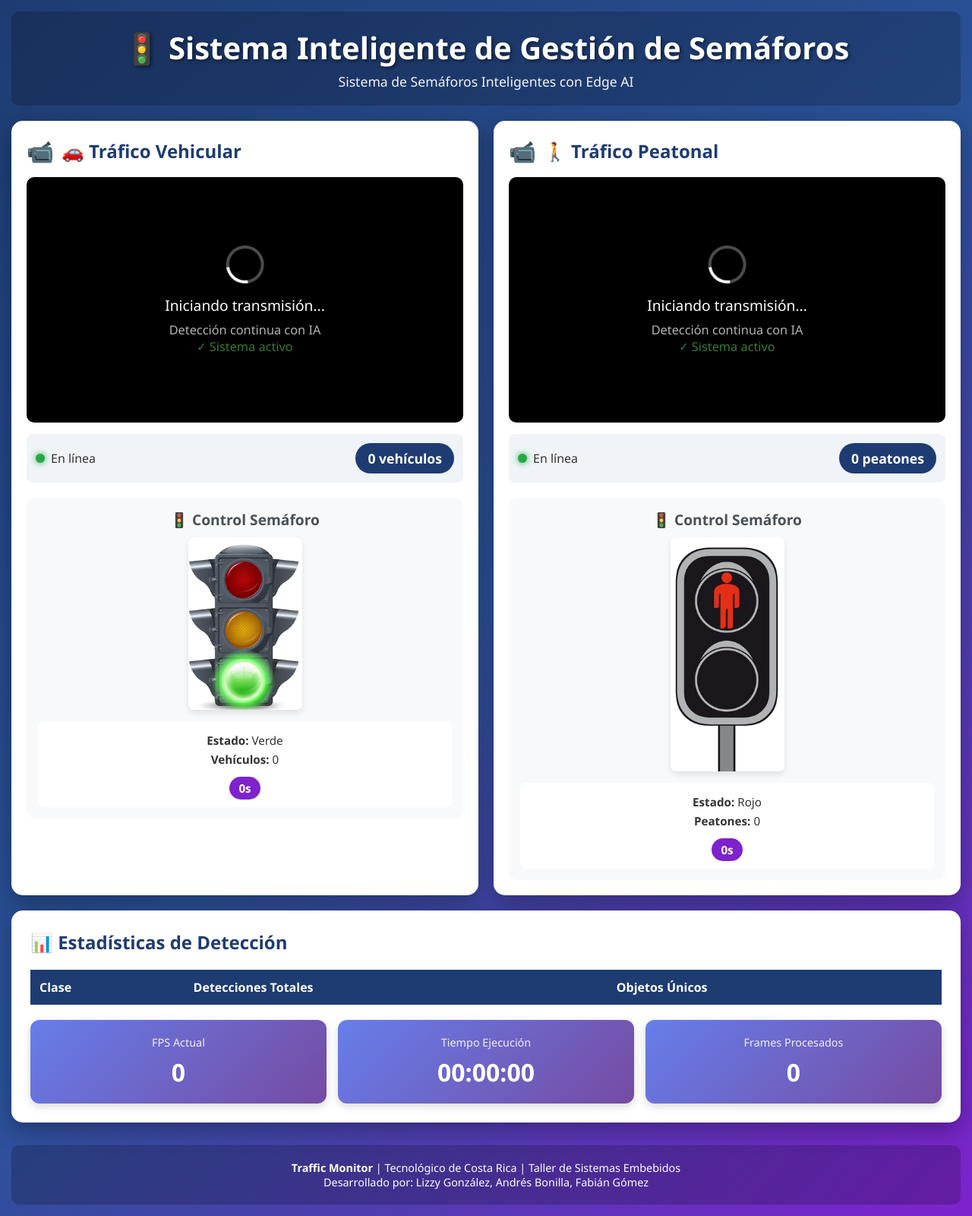
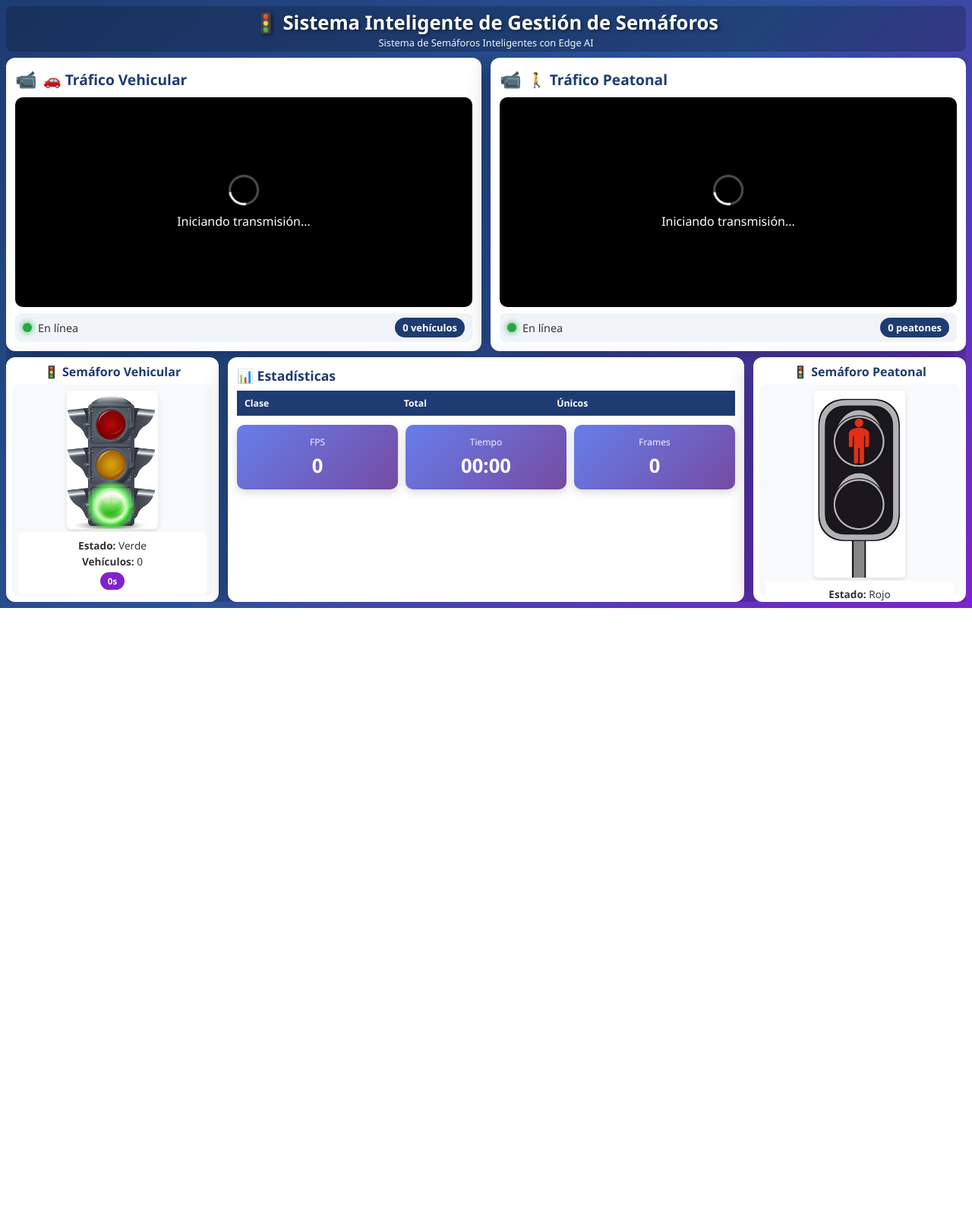
Before and after one commit to Alonso11/FlowZen, a Flask app: page / in a window 1280 px wide. Shown: the whole page at 76% size. After the commit the page ends 800 px from the top, so only its background shows below. Run offline with Flask 2, Linux system fonts and the light colour scheme; lists and menus that the app fills with data are empty; parts of the project's set-up code (start-up, migrations or seed data) failed here and were passed over.

Commit message:
Improve web dashboard layout with optimized grid distribution

```diff
--- a/traffic-monitor/config.py
+++ b/traffic-monitor/config.py
@@ -74,7 +74,7 @@
 # =============================================================================
 ENABLE_STREAMING = True
 STREAM_DIR = '/tmp'  # Directorio para archivos HLS
-HLS_SEGMENT_DURATION = 2  # Duración de cada segmento HLS en segundos (corto para reducir latencia)
+HLS_SEGMENT_DURATION = 2  # Duración de cada segmento HLS en segundos
 HLS_LIST_SIZE = 10  # Número de segmentos en la playlist
 
 # Configuración de codec
--- a/traffic-monitor/main.py
+++ b/traffic-monitor/main.py
@@ -379,8 +379,8 @@
         Loop principal en modo semáforos (dos fuentes de video).
         """
         self.running = True
-        logger.info("Iniciando loop principal (modo semáforos)...")
-        logger.info("Alternando procesamiento IA entre videos")
+        logger.info("Iniciando loop principal (modo semáforos optimizado)...")
+        logger.info("Alternando procesamiento IA entre videos para mejor rendimiento")
         logger.info("Presione Ctrl+C para detener")
 
         fps_start_time = time.time()
@@ -412,6 +412,7 @@
                 process_vehicular = (frame_counter % 2 == 0)
                 process_pedestrian = (frame_counter % 2 == 1)
 
+                # Procesar frame vehicular (con IA o usando cache)
                 if process_vehicular:
                     processed_vehicular, tracked_vehicular, inference_time_v = self.process_frame(
                         frame_vehicular, self.tracker_vehicular
@@ -422,6 +423,7 @@
                 else:
                     self.tracker_vehicular.update([])
 
+                    # Usar frame anterior con detecciones previas
                     if last_processed_vehicular is not None:
                         if config.DRAW_BBOXES and last_tracked_vehicular:
                             processed_vehicular = self.postprocessor.draw_detections(
@@ -436,6 +438,7 @@
                         processed_vehicular = frame_vehicular.copy()
                         tracked_vehicular = []
 
+                # Procesar frame peatonal (con IA o usando cache)
                 if process_pedestrian:
                     processed_pedestrian, tracked_pedestrian, inference_time_p = self.process_frame(
                         frame_pedestrian, self.tracker_pedestrian
@@ -446,6 +449,7 @@
                 else:
                     self.tracker_pedestrian.update([])
 
+                    # Usar frame anterior con detecciones previas
                     if last_processed_pedestrian is not None:
                         if config.DRAW_BBOXES and last_tracked_pedestrian:
                             processed_pedestrian = self.postprocessor.draw_detections(
--- a/traffic-monitor/templates/index.html
+++ b/traffic-monitor/templates/index.html
@@ -15,58 +15,84 @@
             font-family: 'Segoe UI', Tahoma, Geneva, Verdana, sans-serif;
             background: linear-gradient(135deg, #1e3c72 0%, #2a5298 50%, #7e22ce 100%);
             color: #333;
-            padding: 15px;
+            padding: 8px;
             min-height: 100vh;
+            overflow: hidden;
         }
 
         .container {
-            max-width: 1800px;
+            max-width: 100%;
+            height: calc(100vh - 16px);
+            display: flex;
+            flex-direction: column;
             margin: 0 auto;
         }
 
         header {
             text-align: center;
             color: white;
-            margin-bottom: 20px;
-            padding: 20px;
+            padding: 6px 20px;
             background: rgba(0, 0, 0, 0.2);
-            border-radius: 10px;
+            border-radius: 8px;
+            flex-shrink: 0;
+            height: 60px;
+            display: flex;
+            flex-direction: column;
+            justify-content: center;
         }
 
         header h1 {
-            font-size: 2.5em;
-            margin-bottom: 5px;
+            font-size: 1.6em;
+            margin: 0;
             text-shadow: 2px 2px 4px rgba(0,0,0,0.5);
         }
 
         header .subtitle {
-            font-size: 1.1em;
+            font-size: 0.8em;
             opacity: 0.95;
             font-weight: 300;
+            margin: 0;
         }
 
-        /* Grid principal: Dos videos arriba, estadísticas abajo */
+        /* Grid principal: Layout de 2 filas sin scroll */
+        .main-grid {
+            display: grid;
+            grid-template-rows: 1.2fr 1fr;
+            gap: 8px;
+            flex: 1;
+            overflow: hidden;
+            margin-top: 8px;
+            min-height: 0;
+        }
+
+        /* Grid de videos (fila superior) */
         .video-grid {
             display: grid;
             grid-template-columns: 1fr 1fr;
-            gap: 20px;
-            margin-bottom: 20px;
+            gap: 12px;
+            height: 100%;
+            min-height: 0;
         }
 
         .video-panel {
             background: white;
-            border-radius: 15px;
-            padding: 20px;
+            border-radius: 12px;
+            padding: 12px;
             box-shadow: 0 10px 30px rgba(0,0,0,0.3);
+            display: flex;
+            flex-direction: column;
+            height: 100%;
+            min-height: 0;
         }
 
         .video-panel h2 {
             color: #1e3c72;
-            margin-bottom: 15px;
-            font-size: 1.5em;
+            margin-bottom: 8px;
+            font-size: 1.2em;
             display: flex;
             align-items: center;
-            gap: 10px;
+            gap: 8px;
+            flex-shrink: 0;
         }
 
         .video-panel h2::before {
@@ -80,7 +106,8 @@
             border-radius: 10px;
             overflow: hidden;
             position: relative;
-            padding-top: 56.25%; /* 16:9 aspect ratio */
+            flex: 1;
+            min-height: 0;
         }
 
         .video-container video {
@@ -98,7 +125,7 @@
             left: 50%;
             transform: translate(-50%, -50%);
             color: white;
-            font-size: 1.2em;
+            font-size: 1em;
             text-align: center;
             z-index: 10;
             display: none;
@@ -109,13 +136,13 @@
         }
 
         .spinner {
-            border: 4px solid rgba(255, 255, 255, 0.3);
-            border-top: 4px solid white;
+            border: 3px solid rgba(255, 255, 255, 0.3);
+            border-top: 3px solid white;
             border-radius: 50%;
-            width: 50px;
-            height: 50px;
+            width: 40px;
+            height: 40px;
             animation: spin 1s linear infinite;
-            margin: 0 auto 15px auto;
+            margin: 0 auto 10px auto;
         }
 
         @keyframes spin {
@@ -124,136 +151,149 @@
         }
 
         .video-status {
-            margin-top: 15px;
-            padding: 12px;
+            margin-top: 8px;
+            padding: 6px 10px;
             background: #f0f4f8;
             border-radius: 8px;
             display: flex;
             justify-content: space-between;
             align-items: center;
+            flex-shrink: 0;
+            font-size: 0.9em;
         }
 
         .count-badge {
             background: #1e3c72;
             color: white;
-            padding: 8px 16px;
+            padding: 4px 10px;
             border-radius: 20px;
             font-weight: bold;
-            font-size: 1.1em;
+            font-size: 0.9em;
         }
 
-        /* Grid de estadísticas y semáforos */
-        .stats-grid {
+        /* Grid inferior: Semáforo | Estadísticas | Semáforo */
+        .bottom-grid {
             display: grid;
-            grid-template-columns: 2fr 1fr;
-            gap: 20px;
-            margin-bottom: 20px;
+            grid-template-columns: 320px minmax(600px, 1fr) 320px;
+            gap: 12px;
+            height: 100%;
+            min-height: 0;
         }
 
         .stats-panel {
             background: white;
-            border-radius: 15px;
-            padding: 25px;
+            border-radius: 12px;
+            padding: 12px;
             box-shadow: 0 10px 30px rgba(0,0,0,0.3);
+            overflow-y: auto;
+            height: 100%;
+            min-height: 0;
         }
 
         .stats-panel h2 {
             color: #1e3c72;
-            margin-bottom: 20px;
-            font-size: 1.5em;
+            margin-bottom: 8px;
+            font-size: 1.1em;
             display: flex;
             align-items: center;
-            gap: 10px;
+            gap: 8px;
+            flex-shrink: 0;
         }
 
         /* Panel de semáforos */
-        .traffic-lights-panel {
+        .traffic-light-panel {
             background: white;
-            border-radius: 15px;
-            padding: 25px;
+            border-radius: 12px;
+            padding: 8px;
             box-shadow: 0 10px 30px rgba(0,0,0,0.3);
+            display: flex;
+            flex-direction: column;
+            height: 100%;
+            min-height: 0;
         }
 
-        .traffic-lights-panel h2 {
+        .traffic-light-panel h2 {
             color: #1e3c72;
-            margin-bottom: 20px;
-            font-size: 1.5em;
+            margin-bottom: 6px;
+            font-size: 1em;
             text-align: center;
-        }
-
-        .traffic-lights-container {
-            display: flex;
-            flex-direction: column;
-            gap: 20px;
+            flex-shrink: 0;
         }
 
         .traffic-light-box {
             text-align: center;
-            padding: 15px;
+            padding: 8px;
             background: #f8f9fa;
-            border-radius: 12px;
-            transition: transform 0.3s ease;
-        }
-
-        .traffic-light-box:hover {
-            transform: scale(1.02);
+            border-radius: 8px;
+            flex: 1;
+            display: flex;
+            flex-direction: column;
+            justify-content: space-evenly;
+            min-height: 0;
         }
 
         .traffic-light-box h3 {
-            margin-bottom: 10px;
+            margin: 0 0 4px 0;
             color: #495057;
-            font-size: 1.2em;
+            font-size: 0.85em;
+            flex-shrink: 0;
         }
 
         .traffic-light-image {
             width: 100%;
-            max-width: 150px;
+            max-width: 110px;
             height: auto;
             margin: 0 auto;
             display: block;
-            border-radius: 8px;
-            box-shadow: 0 4px 8px rgba(0,0,0,0.1);
+            border-radius: 6px;
+            box-shadow: 0 3px 6px rgba(0,0,0,0.1);
+            flex-shrink: 1;
         }
 
         .traffic-light-info {
-            margin-top: 15px;
-            padding: 10px;
+            margin-top: 4px;
+            padding: 6px 8px;
             background: white;
-            border-radius: 8px;
-            font-size: 0.95em;
+            border-radius: 6px;
+            font-size: 0.85em;
+            flex-shrink: 0;
         }
 
         .traffic-light-info p {
-            margin: 5px 0;
+            margin: 2px 0;
+            line-height: 1.4;
         }
 
         .time-badge {
             display: inline-block;
             background: #7e22ce;
             color: white;
-            padding: 5px 12px;
-            border-radius: 15px;
+            padding: 4px 10px;
+            border-radius: 12px;
             font-weight: bold;
-            margin-top: 8px;
+            margin-top: 3px;
+            font-size: 0.85em;
         }
 
         /* Tablas de estadísticas */
         .stats-table {
             width: 100%;
             border-collapse: collapse;
-            margin-top: 15px;
+            margin-top: 8px;
+            font-size: 0.9em;
         }
 
         .stats-table th {
             background: #1e3c72;
             color: white;
-            padding: 12px;
+            padding: 8px 10px;
             text-align: left;
             font-weight: 600;
+            font-size: 0.85em;
         }
 
         .stats-table td {
-            padding: 12px;
+            padding: 8px 10px;
             border-bottom: 1px solid #dee2e6;
         }
 
@@ -262,7 +302,7 @@
         }
 
         .stat-number {
-            font-size: 1.3em;
+            font-size: 1.1em;
             font-weight: bold;
             color: #7e22ce;
         }
@@ -271,27 +311,27 @@
         .performance-grid {
             display: grid;
             grid-template-columns: repeat(3, 1fr);
-            gap: 15px;
-            margin-top: 20px;
+            gap: 10px;
+            margin-top: 12px;
         }
 
         .metric-card {
             background: linear-gradient(135deg, #667eea 0%, #764ba2 100%);
             color: white;
-            padding: 20px;
-            border-radius: 12px;
+            padding: 14px 10px;
+            border-radius: 10px;
             text-align: center;
             box-shadow: 0 4px 12px rgba(0,0,0,0.15);
         }
 
         .metric-card .label {
-            font-size: 0.9em;
+            font-size: 0.75em;
             opacity: 0.9;
-            margin-bottom: 8px;
+            margin-bottom: 5px;
         }
 
         .metric-card .value {
-            font-size: 2em;
+            font-size: 1.6em;
             font-weight: bold;
         }
 
@@ -314,19 +354,43 @@
         }
 
         /* Responsive */
+        @media (max-width: 1400px) {
+            .bottom-grid {
+                grid-template-columns: 280px minmax(500px, 1fr) 280px;
+            }
+
+            .traffic-light-image {
+                max-width: 120px;
+            }
+        }
+
         @media (max-width: 1200px) {
+            .main-grid {
+                grid-template-rows: auto auto;
+                height: auto;
+            }
+
             .video-grid {
                 grid-template-columns: 1fr;
             }
 
-            .stats-grid {
+            .bottom-grid {
                 grid-template-columns: 1fr;
+                height: auto;
+            }
+
+            body {
+                overflow-y: auto;
+            }
+
+            .container {
+                height: auto;
             }
         }
 
         @media (max-width: 768px) {
             header h1 {
-                font-size: 1.8em;
+                font-size: 1.5em;
             }
 
             .performance-grid {
@@ -348,33 +412,24 @@
             animation: pulse 1s infinite;
         }
 
-        /* Footer */
-        footer {
-            text-align: center;
-            color: white;
-            margin-top: 30px;
-            padding: 20px;
-            background: rgba(0, 0, 0, 0.2);
-            border-radius: 10px;
-            font-size: 0.9em;
-        }
-
+        /* Alert box compacto */
         .alert-box {
-            padding: 15px;
-            margin: 15px 0;
-            border-radius: 8px;
+            padding: 6px 8px;
+            margin: 6px 0;
+            border-radius: 6px;
             display: none;
+            font-size: 0.8em;
         }
 
         .alert-warning {
             background: #fff3cd;
-            border-left: 4px solid #ffc107;
+            border-left: 3px solid #ffc107;
             color: #856404;
         }
 
         .alert-info {
             background: #d1ecf1;
-            border-left: 4px solid #17a2b8;
+            border-left: 3px solid #17a2b8;
             color: #0c5460;
         }
     </style>
@@ -383,22 +438,20 @@
     <div class="container">
         <header>
             <h1>🚦 Sistema Inteligente de Gestión de Semáforos</h1>
-            <p class="subtitle"> Sistema de Semáforos Inteligentes con Edge AI</p>
+            <p class="subtitle">Sistema de Semáforos Inteligentes con Edge AI</p>
         </header>
 
-        <!-- Videos de entrada con semáforos integrados -->
+        <!-- Grid principal: Sin scroll, todo visible -->
+        <div class="main-grid">
+            <!-- Fila superior: Videos -->
             <div class="video-grid">
-            <!-- Video Vehicular + Semáforo -->
+                <!-- Video Vehicular -->
                 <div class="video-panel">
                     <h2>🚗 Tráfico Vehicular</h2>
                     <div class="video-container">
                         <div id="loading-vehicular" class="video-loading active">
                             <div class="spinner"></div>
                             <p>Iniciando transmisión...</p>
-                        <p style="font-size: 0.85em; opacity: 0.7; margin-top: 8px;">
-                            Detección continua con IA<br>
-                            <span style="color: #4CAF50;">✓ Sistema activo</span>
-                        </p>
                         </div>
                         <video id="video-vehicular" autoplay muted playsinline>
                             Su navegador no soporta el elemento de video.
@@ -408,10 +461,33 @@
                         <span><span class="status-indicator status-online"></span>En línea</span>
                         <span class="count-badge" id="vehicle-count">0 vehículos</span>
                     </div>
+                </div>
 
-                <!-- Semáforo Vehicular integrado -->
-                <div class="traffic-light-box" style="margin-top: 20px;">
-                    <h3>🚦 Control Semáforo</h3>
+                <!-- Video Peatonal -->
+                <div class="video-panel">
+                    <h2>🚶 Tráfico Peatonal</h2>
+                    <div class="video-container">
+                        <div id="loading-pedestrian" class="video-loading active">
+                            <div class="spinner"></div>
+                            <p>Iniciando transmisión...</p>
+                        </div>
+                        <video id="video-pedestrian" autoplay muted playsinline>
+                            Su navegador no soporta el elemento de video.
+                        </video>
+                    </div>
+                    <div class="video-status">
+                        <span><span class="status-indicator status-online"></span>En línea</span>
+                        <span class="count-badge" id="pedestrian-count">0 peatones</span>
+                    </div>
+                </div>
+            </div>
+
+            <!-- Fila inferior: Semáforo | Estadísticas | Semáforo -->
+            <div class="bottom-grid">
+                <!-- Semáforo Vehicular -->
+                <div class="traffic-light-panel">
+                    <h2>🚦 Semáforo Vehicular</h2>
+                    <div class="traffic-light-box">
                         <img id="vehicular-light-img" class="traffic-light-image"
                              src="/api/traffic-lights/images/vehicular_verde" alt="Semáforo Vehicular">
                         <div class="traffic-light-info">
@@ -422,30 +498,43 @@
                     </div>
                 </div>
 
-            <!-- Video Peatonal + Semáforo -->
-            <div class="video-panel">
-                <h2>🚶 Tráfico Peatonal</h2>
-                <div class="video-container">
-                    <div id="loading-pedestrian" class="video-loading active">
-                        <div class="spinner"></div>
-                        <p>Iniciando transmisión...</p>
-                        <p style="font-size: 0.85em; opacity: 0.7; margin-top: 8px;">
-                            Detección continua con IA<br>
-                            <span style="color: #4CAF50;">✓ Sistema activo</span>
-                        </p>
+                <!-- Panel de Estadísticas -->
+                <div class="stats-panel">
+                    <h2>📊 Estadísticas</h2>
+                    <div class="alert-box alert-info" id="traffic-light-alert"></div>
+
+                    <table class="stats-table">
+                        <thead>
+                            <tr>
+                                <th>Clase</th>
+                                <th>Total</th>
+                                <th>Únicos</th>
+                            </tr>
+                        </thead>
+                        <tbody id="stats-table-body">
+                        </tbody>
+                    </table>
+
+                    <div class="performance-grid">
+                        <div class="metric-card">
+                            <div class="label">FPS</div>
+                            <div class="value" id="fps-value">0</div>
                         </div>
-                    <video id="video-pedestrian" autoplay muted playsinline>
-                        Su navegador no soporta el elemento de video.
-                    </video>
+                        <div class="metric-card">
+                            <div class="label">Tiempo</div>
+                            <div class="value" id="elapsed-time">00:00</div>
                         </div>
-                <div class="video-status">
-                    <span><span class="status-indicator status-online"></span>En línea</span>
-                    <span class="count-badge" id="pedestrian-count">0 peatones</span>
+                        <div class="metric-card">
+                            <div class="label">Frames</div>
+                            <div class="value" id="frames-processed">0</div>
+                        </div>
+                    </div>
                 </div>
 
-                <!-- Semáforo Peatonal integrado -->
-                <div class="traffic-light-box" style="margin-top: 20px;">
-                    <h3>🚦 Control Semáforo</h3>
+                <!-- Semáforo Peatonal -->
+                <div class="traffic-light-panel">
+                    <h2>🚦 Semáforo Peatonal</h2>
+                    <div class="traffic-light-box">
                         <img id="pedestrian-light-img" class="traffic-light-image"
                              src="/api/traffic-lights/images/peatonal_rojo" alt="Semáforo Peatonal">
                         <div class="traffic-light-info">
@@ -456,48 +545,7 @@
                     </div>
                 </div>
             </div>
-
-        <!-- Estadísticas -->
-        <div class="stats-grid" style="grid-template-columns: 1fr;">
-            <!-- Panel de Estadísticas -->
-            <div class="stats-panel">
-                <h2>📊 Estadísticas de Detección</h2>
-
-                <div class="alert-box alert-info" id="traffic-light-alert"></div>
-
-                <table class="stats-table">
-                    <thead>
-                        <tr>
-                            <th>Clase</th>
-                            <th>Detecciones Totales</th>
-                            <th>Objetos Únicos</th>
-                        </tr>
-                    </thead>
-                    <tbody id="stats-table-body">
-                    </tbody>
-                </table>
-
-                <div class="performance-grid">
-                    <div class="metric-card">
-                        <div class="label">FPS Actual</div>
-                        <div class="value" id="fps-value">0</div>
         </div>
-                    <div class="metric-card">
-                        <div class="label">Tiempo Ejecución</div>
-                        <div class="value" id="elapsed-time">00:00:00</div>
-                    </div>
-                    <div class="metric-card">
-                        <div class="label">Frames Procesados</div>
-                        <div class="value" id="frames-processed">0</div>
-                    </div>
-                </div>
-            </div>
-        </div>
-
-        <footer>
-            <p><strong>Traffic Monitor</strong> | Tecnológico de Costa Rica | Taller de Sistemas Embebidos</p>
-            <p>Desarrollado por: Lizzy González, Andrés Bonilla, Fabián Gómez</p>
-        </footer>
     </div>
 
     <!-- HLS.js para streaming de video -->
```
Also changed, not shown: traffic-monitor/test_imports.py (deleted, +0 -167 lines), traffic-monitor/README.md (deleted). Lines whose indentation alone changed are shown as unchanged.
